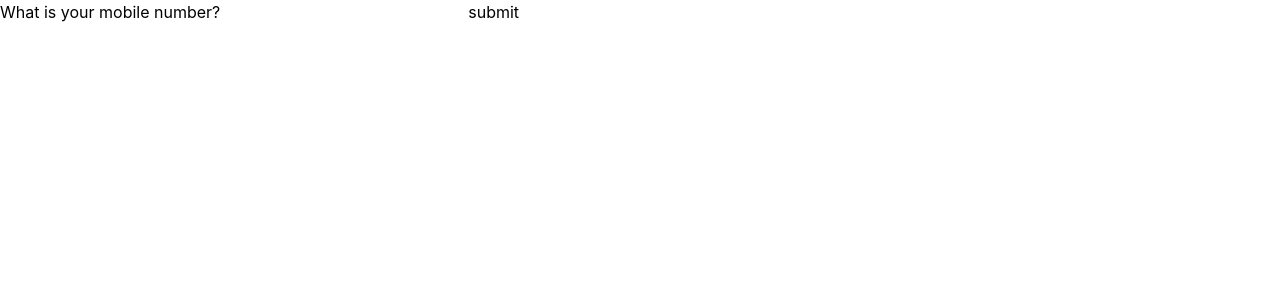
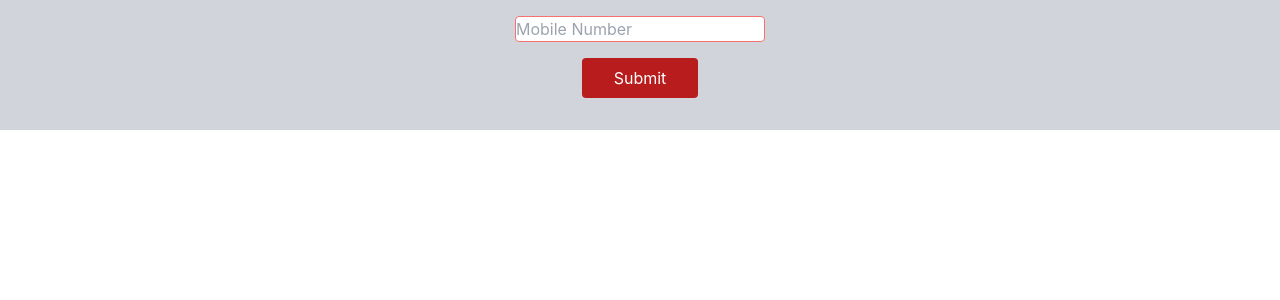
Before and after one commit to Service-Design-Studio/final-project-group-2-designerdz, a React (Create React App) app in the folder frontend/: page / in a window 1280 px wide. Shown: the top 300 px of the page. Built offline with nearby package versions, Linux system fonts and the light colour scheme.

Commit message:
Use react hook form properly with basic form validation

```diff
--- a/frontend/src/pages/Login.js
+++ b/frontend/src/pages/Login.js
@@ -1,24 +1,20 @@
-import { useForm} from 'react-hook-form';
+import { useForm } from 'react-hook-form';
 
 export default function Login() {
-    // Make POST request and navigate to next page
-    const onSubmit = async (data) => {
-        console.log(data);
-        // Make POST request to server
-        // If successful, navigate to next page
-        // If not, display error message
-    }
+    const { register, handleSubmit, formState: { errors } } = useForm();
+    const onSubmit = data => console.log(data);
+    console.log(errors);
 
     return (
-        <div>
-            <form onSubmit = {onSubmit}>
-                <label>
-                    What is your mobile number?
-                    <input name="mobile"/>
-                </label>
-                <input type="submit" value="submit"/>
-            </form>
-        </div>
-    );
-
+      <form className='flex flex-col justify-around bg-gray-300 mx-0 my-auto px-2 py-4' onSubmit={handleSubmit(onSubmit)}>
+        <input
+            className = "border border-solid border-red-400 rounded w-max mx-auto"
+            type="number"
+            placeholder="Mobile Number"
+            {...register("Mobile Number", {required: true, maxLength: 8})} />
+        <input
+            className = "bg-red-700 text-white rounded w-max px-8 py-2 mx-auto my-4"
+            type="submit" />
+      </form>
+    )
 }
```
